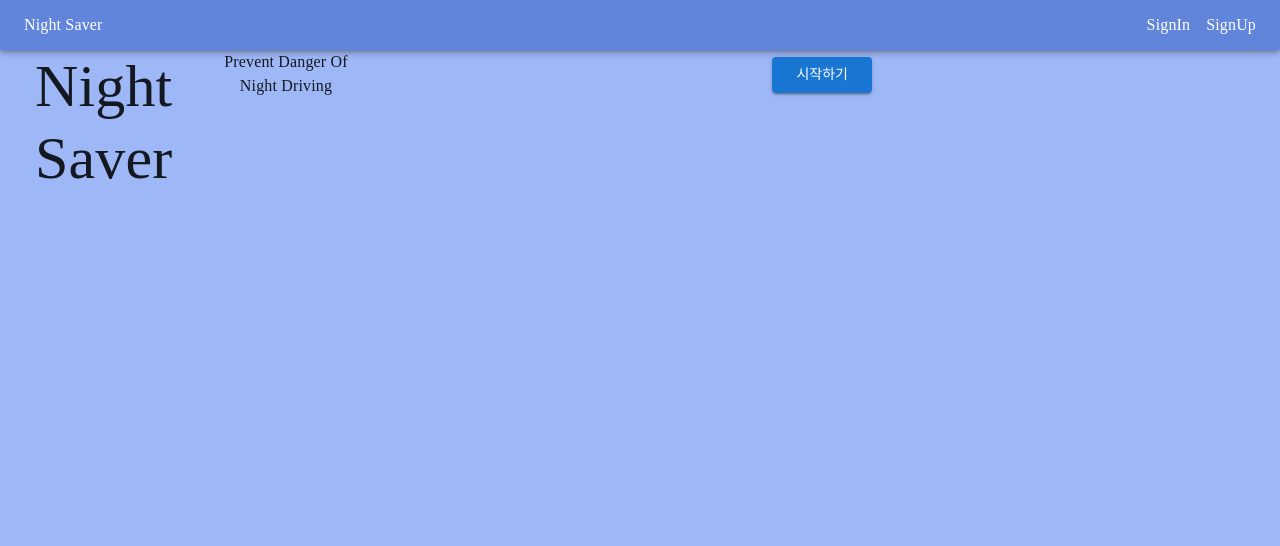
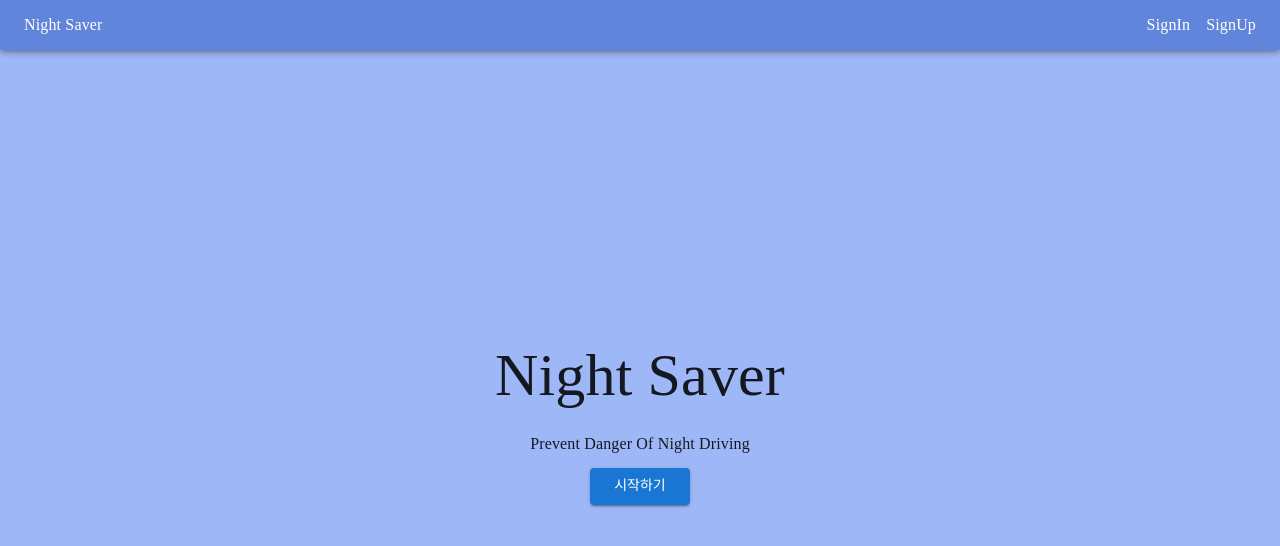
Before and after one commit to sggnology/night-saver-web, a React (Create React App) app: page / in a window 1280 px wide. Shown: the top 546 px of the page. Built offline with nearby package versions, Linux system fonts and the light colour scheme; a web font is replaced by a local one.

Commit message:
[view] landing > notAuthenticated, Box 컴포넌트를 구성하여 flexGrow 를 통해 부모 DOM 의 크기를 상속

```diff
--- a/src/page/view/landing/NotAuthenticatedLanding.js
+++ b/src/page/view/landing/NotAuthenticatedLanding.js
@@ -11,6 +11,14 @@ const NotAuthenticatedLanding = () => {
 
   return (
     <>
+      <Box
+        sx={{
+          flexGrow: 1,
+          display: 'flex',
+          flexDirection: 'column',
+          justifyContent: 'center',
+        }}
+      >
         <Typography variant="h2" gutterBottom>
           Night Saver
         </Typography>
@@ -35,6 +43,7 @@ const NotAuthenticatedLanding = () => {
             }}
           >시작하기</Button>
         </Box>
+      </Box>
     </>
   );
 }
```
Lines whose indentation alone changed are shown as unchanged.
